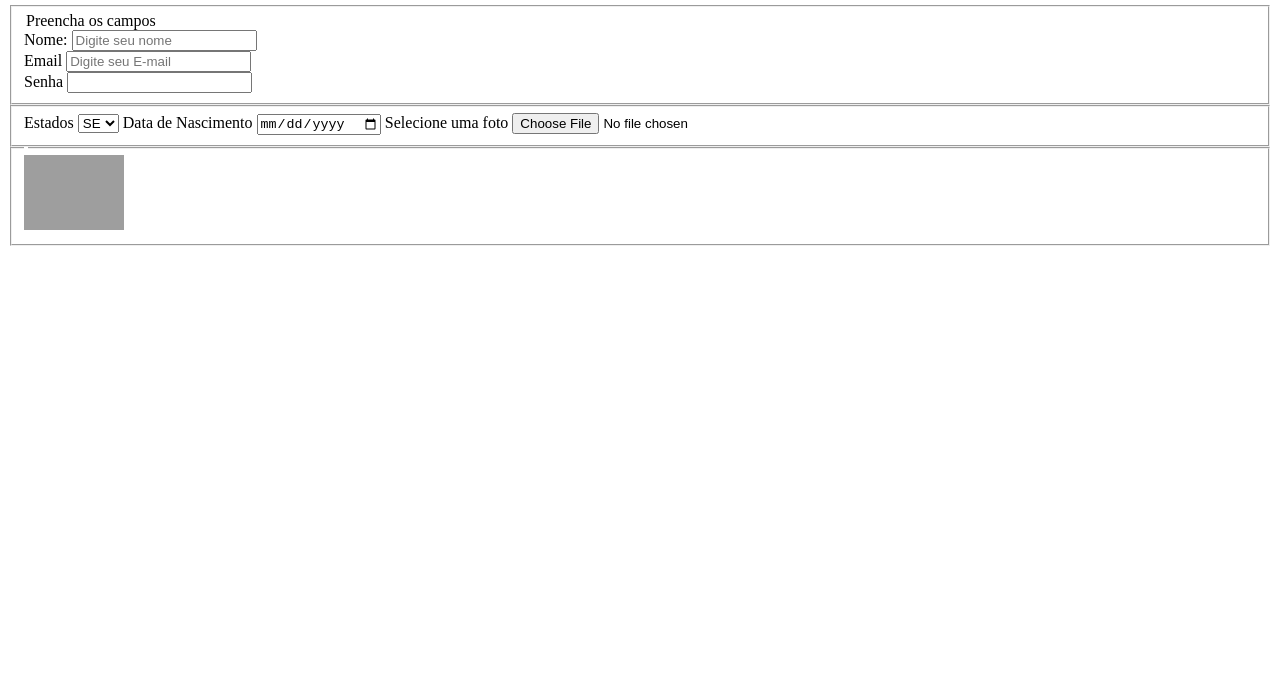
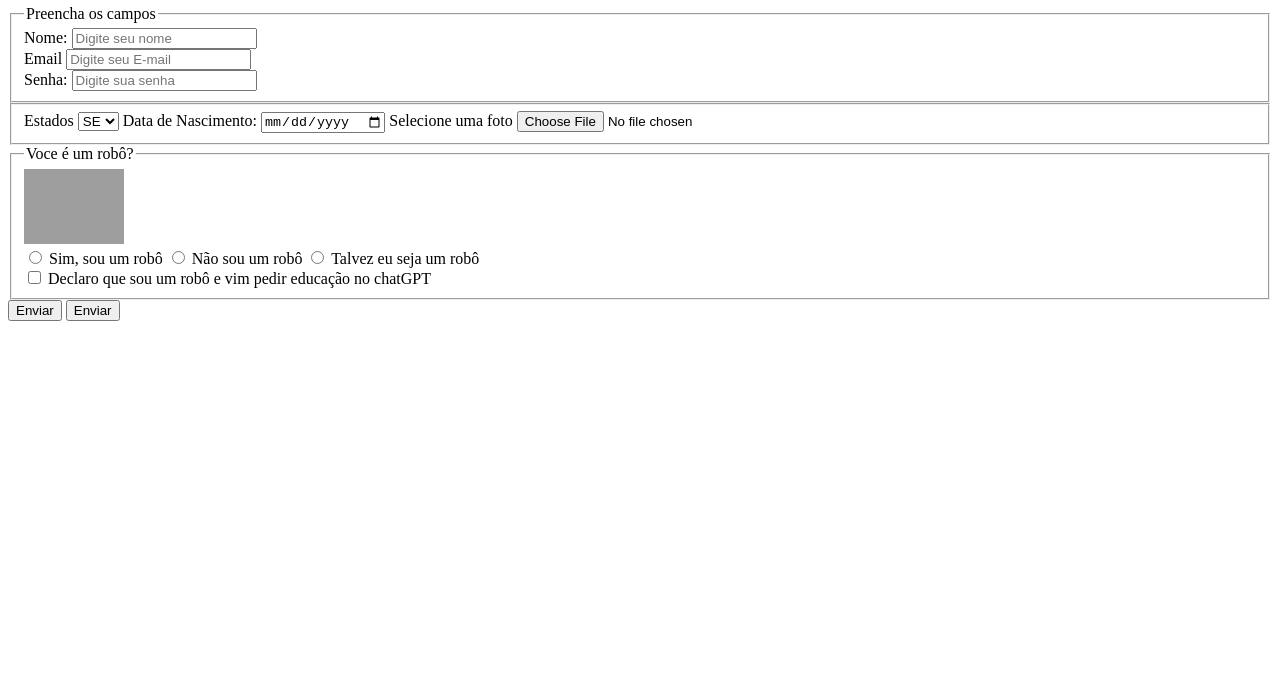
Before and after one commit to wisneysouza/wisneysouza, a plain HTML site: page index.html in a window 1280 px wide. Shown: the part 122-800 px from the top of the page. Drawn offline with Linux system fonts and the light colour scheme; grey boxes are pictures that could not be loaded.

Commit message:
Configurando inputs

```diff
--- a/index.html
+++ b/index.html
@@ -3,19 +3,20 @@
   <head>
     <meta charset="UTF-8" />
     <meta name="viewport" content="width=device-width, initial-scale=1.0" />
-    <title>Formulário</title>
+    <title>Formulário T3</title>
   </head>
 
   <body>
     <header>
       <h1>Cadastre-se</h1>
-      <h2>Comprre ingressos</h2>
+      <h2>Comprre ingressos e combos de pipoca com conforto e comodidade.</h2>
     </header>
     <main>
       <form action="">
         <fieldset>
-          <div>
             <legend>Preencha os campos</legend>
+
+            <div>
             <label for="Nome"> Nome: </label>
             <input
               type="text"
@@ -34,9 +35,15 @@
               placeholder="Digite seu E-mail"
             />
           </div>
+
           <div>
-            <label for="Senha">Senha</label>
-            <input type="password" nome="senha" id="senha" />
+            <label for="Senha">Senha:</label>
+            <input
+            type="password"
+            nome="senha"
+            id="senha"
+            placeholder="Digite sua senha"
+            />
           </div>
         </fieldset>
 
@@ -49,19 +56,44 @@
             <option value="ES">ES</option>
           </select>
 
-          <label for="nascimento">Data de Nascimento </label>
-          <input type="date" nome="Nascimentos" id="nascimento" />
+          <label for="nascimento">Data de Nascimento:</label>
+          <input type="date" name="Nascimentos" id="nascimento" />
 
           <label for="foto">Selecione uma foto </label>
-          <input type="file" name="foto" id="foto" accept="image/png" />
+          <input
+          type="file"
+          name="foto"
+          id="foto"
+          accept="image/png, image/jpeg, doc/pdf"
+          />
         </fieldset>
+
         <fieldset>
-          <legend></legend>
+          <legend>Voce é um robô?</legend>
+
           <img
             src="https://images.vexels.com/media/users/3/201138/isolated/lists/143b8e1550deda3eadf5a8c0045cbb0f-robo-de-brinquedo-plano.png"
             width="100"
-            alt="Figura de um robô vede"/>
+            alt="Figura de um robô vede"
+            />
+            <div>
+                <input type="radio" name="robo" id="sim"/>
+                <label for="sim">Sim, sou um robô</label>
+
+                <input type="radio" name="robo" id="não">
+                <label for="não">Não sou um robô</label>
+
+                <input type="radio" name="robo" id="talvez"/>
+                <label for="talvez">Talvez eu seja um robô</label>
+            </div>
+
+            <input type="checkbox" name="acordo" id="acordo"/>
+            <label for="acordo">Declaro que sou um robô e vim pedir educação no chatGPT</label>
         </fieldset>
+
+        <input type="submit" value="Enviar"/>
+
+        <button type="submit"> Enviar </button>
       </form>
     </main>
   </body>
```
